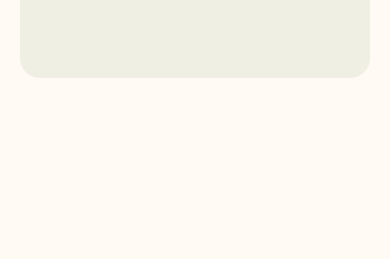
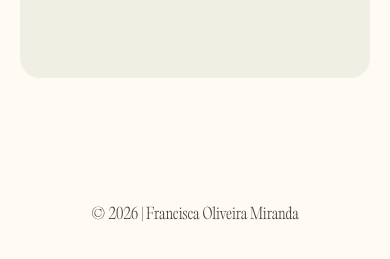
Before and after one commit to franciscaolive/Portfolio, a website: page index.html in a window 390 px wide. Shown: the part 2309-2568 px from the top of the page. Before the commit the page ends 2451 px from the top, so only its background shows below. Drawn offline with Linux system fonts and the light colour scheme.

Commit message:
added footer + changed favicon

```diff
--- a/index.html
+++ b/index.html
@@ -158,6 +158,10 @@
             </div>
         </section>
 
+        <footer class="footer">
+            <p class="footer-text">© 2026 | Francisca Oliveira Miranda</p>
+        </footer>
+
         <script src="src/scripts/main.js"></script>
     </body>
 </html>
--- a/src/data/en.json
+++ b/src/data/en.json
@@ -23,5 +23,8 @@
       "games": "Games: Unity, Godot",
       "development": "Development: JavaScript, Java, C#, GDScript"
     }
+  },
+  "footer": {
+    "copyright": "© 2026 | Francisca Oliveira Miranda"
   }
 }
--- a/src/data/pt.json
+++ b/src/data/pt.json
@@ -23,5 +23,8 @@
       "games": "Jogos: Unity, Godot",
       "development": "Programação: JavaScript, Java, C#, GDScript"
     }
+  },
+  "footer": {
+    "copyright": "© 2026 | Francisca Oliveira Miranda"
   }
 }
--- a/src/scripts/main.js
+++ b/src/scripts/main.js
@@ -108,6 +108,12 @@ function updateLanguage(lang) {
         skillCategories[2].innerHTML = t.about.skills['3d'].replace(/^(.*?):/, '<strong>$1:</strong>');
         skillCategories[3].innerHTML = t.about.skills.games.replace(/^(.*?):/, '<strong>$1:</strong>');
         skillCategories[4].innerHTML = t.about.skills.development.replace(/^(.*?):/, '<strong>$1:</strong>');
+    }
+
+    //update footer
+    const footerText = document.querySelector('.footer-text');
+    if (footerText && t.footer) {
+        footerText.textContent = t.footer.copyright;
     }
 
     //update which language button is highlighted as active
--- a/src/styles/main.css
+++ b/src/styles/main.css
@@ -863,7 +863,56 @@ body.dark-mode .gallery-item {
         font-size: 1.4rem;
     }
 
+    .slide-info h3 {
+        font-size: 1.4rem;
+    }
+
     .slide-info p {
         font-size: 1rem;
     }
 }
+
+.footer {
+    background-color: #fffaf4;
+    padding: 2.5rem 4rem;
+    margin: 4rem 10px 10px 10px;
+    text-align: center;
+    transition: background-color 0.5s ease-in-out;
+}
+
+body.dark-mode .footer {
+    background-color: #3b3a39;
+}
+
+.footer-text {
+    font-family: 'PPEditorial', serif;
+    font-size: 1.1rem;
+    color: #333;
+    transition: color 0.5s ease-in-out;
+}
+
+body.dark-mode .footer-text {
+    color: #fffaf4;
+}
+
+@media (max-width: 768px) {
+    .footer {
+        padding: 2rem 2rem;
+        margin: 3rem 10px 10px 10px;
+    }
+
+    .footer-text {
+        font-size: 1rem;
+    }
+}
+
+@media (max-width: 540px) {
+    .footer {
+        padding: 1.5rem 1rem;
+        margin: 2.5rem 10px 10px 10px;
+    }
+
+    .footer-text {
+        font-size: 0.95rem;
+    }
+}
```
Also changed, not shown: src/assets/icons/favicon.png.
